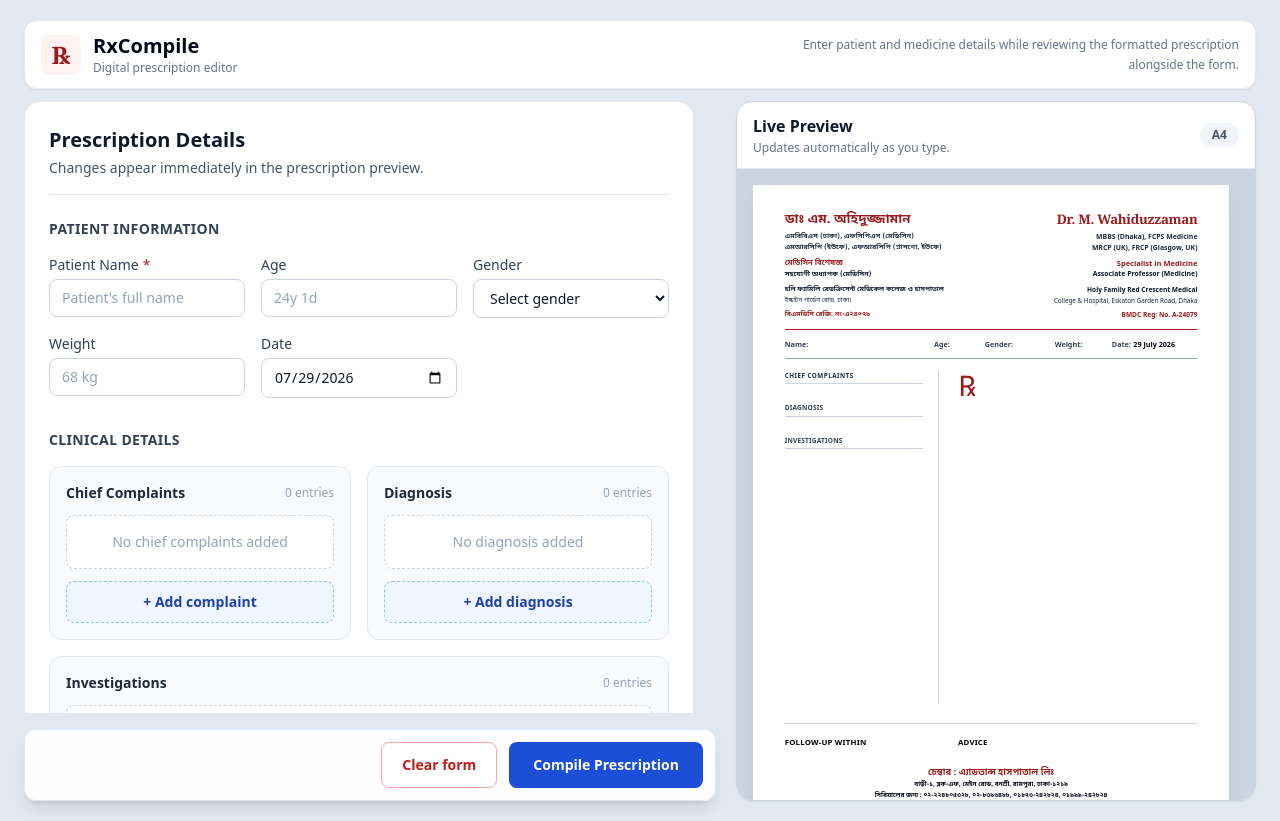
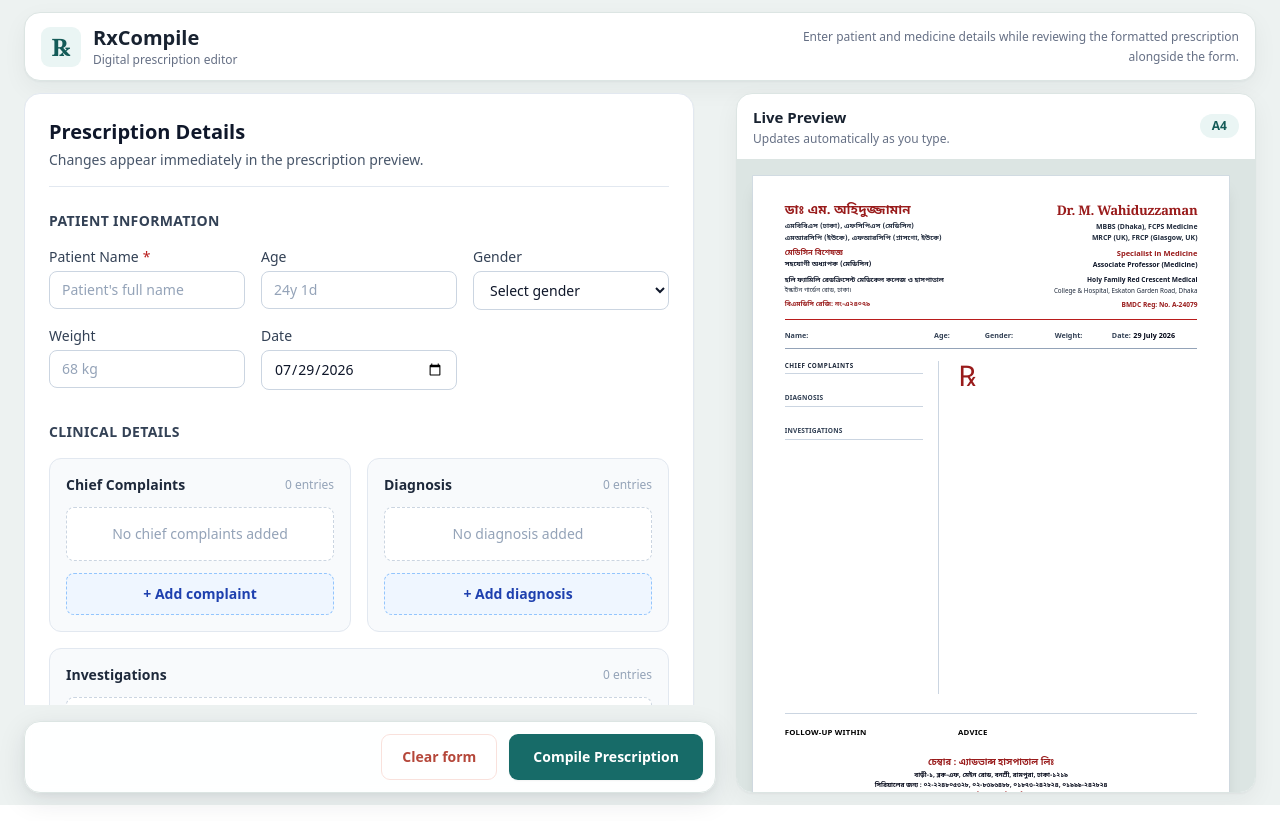
Before and after one commit to dev-kawser/rx-prescription, a React (Vite) app: page / in a window 1280 px wide. Built offline with nearby package versions, Linux system fonts and the light colour scheme.

Commit message:
style: introduce clinical workstation application shell

```diff
--- a/src/App.jsx
+++ b/src/App.jsx
@@ -114,21 +114,21 @@
 
     if (isCompiled) {
         return (
-            <main className="print-shell min-h-screen bg-slate-200 px-3 py-3 sm:px-5 xl:px-6">
-                <div className="print-hidden mx-auto mb-5 flex max-w-[210mm] flex-wrap items-start justify-between gap-4 rounded-xl border border-slate-200 bg-white p-4 shadow-sm">
+            <main className="print-shell min-h-screen bg-mineral-100 px-3 py-3 text-ink-900 sm:px-5 xl:px-6">
+                <div className="print-hidden mx-auto mb-5 flex max-w-[210mm] flex-wrap items-start justify-between gap-4 rounded-panel border border-mineral-200 bg-white p-4 shadow-panel">
                     <div className="min-w-0">
-                        <h1 className="text-lg font-bold text-slate-900">
+                        <h1 className="text-lg font-bold text-ink-900">
                             Compiled Prescription
                         </h1>
 
-                        <p className="mt-1 text-sm text-slate-600">
+                        <p className="mt-1 text-sm text-ink-500">
                             Review the prescription before printing or downloading it.
                         </p>
 
                         {compileWarnings.length > 0 && (
                             <div
                                 role="status"
-                                className="mt-3 rounded-lg border border-amber-300 bg-amber-50 px-3 py-2 text-sm text-amber-900"
+                                className="mt-3 rounded-section border border-amber-300 bg-amber-50 px-3 py-2 text-sm text-amber-900"
                             >
                                 <p className="font-semibold">
                                     Compiled with incomplete information:
@@ -147,7 +147,7 @@
                         <button
                             type="button"
                             onClick={returnToEditing}
-                            className="rounded-lg border border-slate-300 bg-white px-4 py-2 text-sm font-semibold text-slate-700 transition hover:bg-slate-50 focus:outline-none focus:ring-2 focus:ring-slate-300 focus:ring-offset-2"
+                            className="rounded-control border border-mineral-300 bg-white px-4 py-2 text-sm font-semibold text-ink-700 transition duration-150 hover:border-clinical-300 hover:bg-clinical-50 hover:text-clinical-800 focus:outline-none focus:ring-2 focus:ring-clinical-300 focus:ring-offset-2"
                         >
                             Back to edit
                         </button>
@@ -173,38 +173,38 @@
     }
 
     return (
-        <main className="min-h-screen bg-slate-200 px-3 py-5 sm:px-5 xl:px-6">
+        <main className="min-h-screen bg-mineral-100 px-3 py-3 text-ink-900 sm:px-5 xl:px-6">
             <div className="mx-auto max-w-[1600px]">
-                <header className="mb-3 flex flex-col gap-3 rounded-xl border border-slate-200 bg-white px-4 py-3 shadow-sm sm:flex-row sm:items-center sm:justify-between">
+                <header className="mb-3 flex flex-col gap-3 rounded-panel border border-mineral-200 bg-white px-4 py-3 shadow-panel sm:flex-row sm:items-center sm:justify-between">
                     <div className="flex items-center gap-3">
                         <div
                             aria-hidden="true"
-                            className="flex h-10 w-10 shrink-0 items-center justify-center rounded-lg bg-red-50 font-serif text-2xl font-bold text-red-800"
+                            className="flex h-10 w-10 shrink-0 items-center justify-center rounded-control bg-clinical-50 font-serif text-2xl font-bold text-clinical-700"
                         >
                             ℞
                         </div>
 
                         <div>
-                            <h1 className="text-xl font-bold leading-tight text-slate-950">
+                            <h1 className="text-xl font-bold leading-tight text-ink-900">
                                 RxCompile
                             </h1>
 
-                            <p className="mt-0.5 text-xs text-slate-500">
+                            <p className="mt-0.5 text-xs text-ink-500">
                                 Digital prescription editor
                             </p>
                         </div>
                     </div>
 
-                    <p className="max-w-md text-xs leading-5 text-slate-500 sm:text-right">
-                        Enter patient and medicine details while reviewing the formatted
-                        prescription alongside the form.
+                    <p className="max-w-md text-xs leading-5 text-ink-500 sm:text-right">
+                        Enter patient and medicine details while reviewing the
+                        formatted prescription alongside the form.
                     </p>
                 </header>
 
                 <div
                     role="tablist"
                     aria-label="Prescription workspace"
-                    className="mb-4 grid grid-cols-2 rounded-xl border border-slate-200 bg-white p-1 shadow-sm xl:hidden"
+                    className="mb-4 grid grid-cols-2 rounded-section border border-mineral-200 bg-white p-1 shadow-panel xl:hidden"
                 >
                     <button
                         type="button"
@@ -212,9 +212,9 @@
                         aria-selected={activeMobilePanel === 'edit'}
                         aria-controls="editor-panel"
                         onClick={() => setActiveMobilePanel('edit')}
-                        className={`rounded-lg px-4 py-2.5 text-sm font-semibold transition focus:outline-none focus:ring-2 focus:ring-blue-300 ${activeMobilePanel === 'edit'
-                            ? 'bg-blue-700 text-white shadow-sm'
-                            : 'text-slate-600 hover:bg-slate-100'
+                        className={`rounded-control px-4 py-2.5 text-sm font-semibold transition duration-150 focus:outline-none focus:ring-2 focus:ring-clinical-300 ${activeMobilePanel === 'edit'
+                                ? 'bg-clinical-600 text-white shadow-sm'
+                                : 'text-ink-500 hover:bg-mineral-50 hover:text-ink-900'
                             }`}
                     >
                         Edit Prescription
@@ -226,9 +226,9 @@
                         aria-selected={activeMobilePanel === 'preview'}
                         aria-controls="preview-panel"
                         onClick={() => setActiveMobilePanel('preview')}
-                        className={`rounded-lg px-4 py-2.5 text-sm font-semibold transition focus:outline-none focus:ring-2 focus:ring-blue-300 ${activeMobilePanel === 'preview'
-                            ? 'bg-blue-700 text-white shadow-sm'
-                            : 'text-slate-600 hover:bg-slate-100'
+                        className={`rounded-control px-4 py-2.5 text-sm font-semibold transition duration-150 focus:outline-none focus:ring-2 focus:ring-clinical-300 ${activeMobilePanel === 'preview'
+                                ? 'bg-clinical-600 text-white shadow-sm'
+                                : 'text-ink-500 hover:bg-mineral-50 hover:text-ink-900'
                             }`}
                     >
                         Preview
@@ -242,7 +242,7 @@
                         className={`min-h-0 ${activeMobilePanel === 'edit' ? 'block' : 'hidden'
                             } xl:flex xl:flex-col`}
                     >
-                        <div className="min-h-0 overscroll-contain xl:flex-1 xl:overflow-y-auto xl:pr-3 xl:[scrollbar-gutter:stable] xl:[scrollbar-width:thin] xl:[scrollbar-color:#94a3b8_transparent]">
+                        <div className="min-h-0 overscroll-contain xl:flex-1 xl:overflow-y-auto xl:pr-3 xl:[scrollbar-color:#7FBDB9_transparent] xl:[scrollbar-gutter:stable] xl:[scrollbar-width:thin]">
                             <PrescriptionForm
                                 prescription={prescription}
                                 onFieldChange={updateField}
@@ -256,7 +256,7 @@
                                     ref={warningRef}
                                     tabIndex="-1"
                                     role="alert"
-                                    className="mt-5 rounded-xl border border-amber-300 bg-amber-50 p-4 text-amber-950 outline-none focus:ring-2 focus:ring-amber-400"
+                                    className="mt-5 rounded-section border border-amber-300 bg-amber-50 p-4 text-amber-950 shadow-panel outline-none focus:ring-2 focus:ring-amber-400"
                                 >
                                     <h2 className="font-bold">
                                         Review before compiling
@@ -278,12 +278,12 @@
                             <div className="h-4" aria-hidden="true" />
                         </div>
 
-                        <div className="mt-4 shrink-0 rounded-xl border border-slate-200 bg-white/95 p-3 shadow-lg backdrop-blur">
+                        <div className="mt-4 shrink-0 rounded-panel border border-mineral-200 bg-white/95 p-3 shadow-float backdrop-blur-sm">
                             <div className="flex flex-col-reverse gap-3 sm:flex-row sm:flex-wrap sm:justify-end">
                                 <button
                                     type="button"
                                     onClick={clearForm}
-                                    className="rounded-lg border border-red-300 bg-white px-5 py-3 text-sm font-semibold text-red-700 transition hover:bg-red-50 focus:outline-none focus:ring-2 focus:ring-red-300 focus:ring-offset-2"
+                                    className="rounded-control border border-signal-100 bg-white px-5 py-3 text-sm font-semibold text-signal-600 transition duration-150 hover:border-signal-600 hover:bg-signal-50 focus:outline-none focus:ring-2 focus:ring-signal-100 focus:ring-offset-2"
                                 >
                                     Clear form
                                 </button>
@@ -292,7 +292,7 @@
                                     <button
                                         type="button"
                                         onClick={compileAnyway}
-                                        className="rounded-lg border border-amber-500 bg-amber-100 px-5 py-3 text-sm font-bold text-amber-950 transition hover:bg-amber-200 focus:outline-none focus:ring-2 focus:ring-amber-400 focus:ring-offset-2"
+                                        className="rounded-control border border-amber-400 bg-amber-50 px-5 py-3 text-sm font-bold text-amber-950 transition duration-150 hover:bg-amber-100 focus:outline-none focus:ring-2 focus:ring-amber-400 focus:ring-offset-2"
                                     >
                                         Compile anyway
                                     </button>
@@ -301,7 +301,7 @@
                                 <button
                                     type="button"
                                     onClick={openCompiledView}
-                                    className="rounded-lg bg-blue-700 px-6 py-3 text-sm font-bold text-white shadow-sm transition hover:bg-blue-800 focus:outline-none focus:ring-2 focus:ring-blue-300 focus:ring-offset-2"
+                                    className="rounded-control bg-clinical-600 px-6 py-3 text-sm font-bold text-white shadow-sm transition duration-150 hover:bg-clinical-800 focus:outline-none focus:ring-2 focus:ring-clinical-300 focus:ring-offset-2 active:translate-y-px"
                                 >
                                     Compile Prescription
                                 </button>
@@ -315,24 +315,24 @@
                         className={`min-h-0 ${activeMobilePanel === 'preview' ? 'block' : 'hidden'
                             } xl:block`}
                     >
-                        <div className="flex min-h-[65vh] flex-col overflow-hidden rounded-2xl border border-slate-300 bg-white shadow-sm xl:h-full xl:min-h-0">
-                            <div className="flex shrink-0 items-center justify-between border-b border-slate-200 px-4 py-3">
+                        <div className="flex min-h-[65vh] flex-col overflow-hidden rounded-panel border border-mineral-200 bg-white shadow-panel xl:h-full xl:min-h-0">
+                            <div className="flex shrink-0 items-center justify-between border-b border-mineral-200 px-4 py-3">
                                 <div>
-                                    <h2 className="font-bold text-slate-900">
+                                    <h2 className="text-[15px] font-bold text-ink-900">
                                         Live Preview
                                     </h2>
 
-                                    <p className="mt-0.5 text-xs text-slate-500">
+                                    <p className="mt-0.5 text-xs text-ink-500">
                                         Updates automatically as you type.
                                     </p>
                                 </div>
 
-                                <span className="rounded-full bg-slate-100 px-3 py-1 text-xs font-semibold text-slate-600">
+                                <span className="rounded-full bg-clinical-50 px-3 py-1 text-xs font-semibold text-clinical-700">
                                     A4
                                 </span>
                             </div>
 
-                            <div className="min-h-0 flex-1 overflow-auto overscroll-contain bg-slate-300 p-3 [scrollbar-gutter:stable] [scrollbar-width:thin] [scrollbar-color:#94a3b8_#cbd5e1] sm:p-4">
+                            <div className="min-h-0 flex-1 overflow-auto overscroll-contain bg-mineral-200 p-3 [scrollbar-color:#7FBDB9_#DCE5E3] [scrollbar-gutter:stable] [scrollbar-width:thin] sm:p-4">
                                 <div className="mx-auto w-[210mm] [zoom:0.42] sm:[zoom:0.55] lg:[zoom:0.62] xl:[zoom:0.6] 2xl:[zoom:0.68]">
                                     <PrescriptionPreview prescription={prescription} />
                                 </div>
--- a/tailwind.config.js
+++ b/tailwind.config.js
@@ -4,9 +4,53 @@
         './index.html',
         './src/**/*.{js,jsx}',
     ],
+
     theme: {
         extend: {
+            colors: {
+                clinical: {
+                    50: '#EAF5F4',
+                    100: '#D5EBE9',
+                    200: '#ADD7D4',
+                    300: '#7FBDB9',
+                    400: '#4F9E99',
+                    500: '#2F817D',
+                    600: '#176B68',
+                    700: '#145B58',
+                    800: '#104C4A',
+                    900: '#0B3735',
+                },
+
+                ink: {
+                    900: '#182230',
+                    700: '#344054',
+                    500: '#667085',
+                    400: '#98A2B3',
+                },
+
+                mineral: {
+                    50: '#F7F9F8',
+                    100: '#EDF2F1',
+                    200: '#DCE5E3',
+                    300: '#C7D4D1',
+                },
+
+                signal: {
+                    50: '#FDF2F0',
+                    100: '#F9E1DC',
+                    600: '#B5473A',
+                    700: '#963B31',
+                },
+            },
+
             fontFamily: {
+                sans: [
+                    'ui-sans-serif',
+                    'system-ui',
+                    '"Segoe UI"',
+                    'sans-serif',
+                ],
+
                 bengali: [
                     '"Noto Sans Bengali"',
                     '"Nirmala UI"',
@@ -14,7 +58,25 @@
                     'sans-serif',
                 ],
             },
+
+            borderRadius: {
+                control: '9px',
+                section: '12px',
+                panel: '16px',
+            },
+
+            boxShadow: {
+                panel:
+                    '0 1px 2px rgba(24, 34, 48, 0.04), 0 8px 24px rgba(24, 34, 48, 0.05)',
+
+                float:
+                    '0 8px 28px rgba(24, 34, 48, 0.10), 0 2px 8px rgba(24, 34, 48, 0.05)',
+
+                focus:
+                    '0 0 0 3px rgba(23, 107, 104, 0.18)',
+            },
         },
     },
+
     plugins: [],
 }
```
